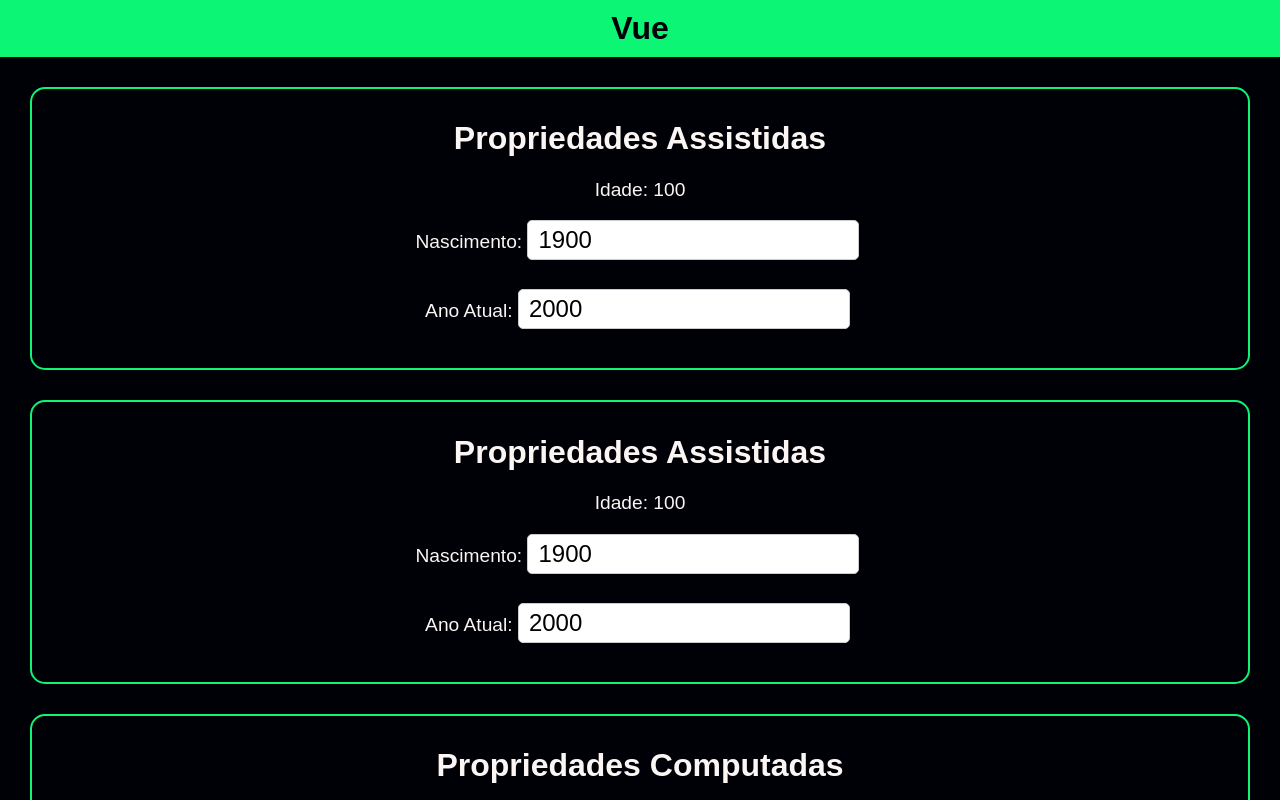
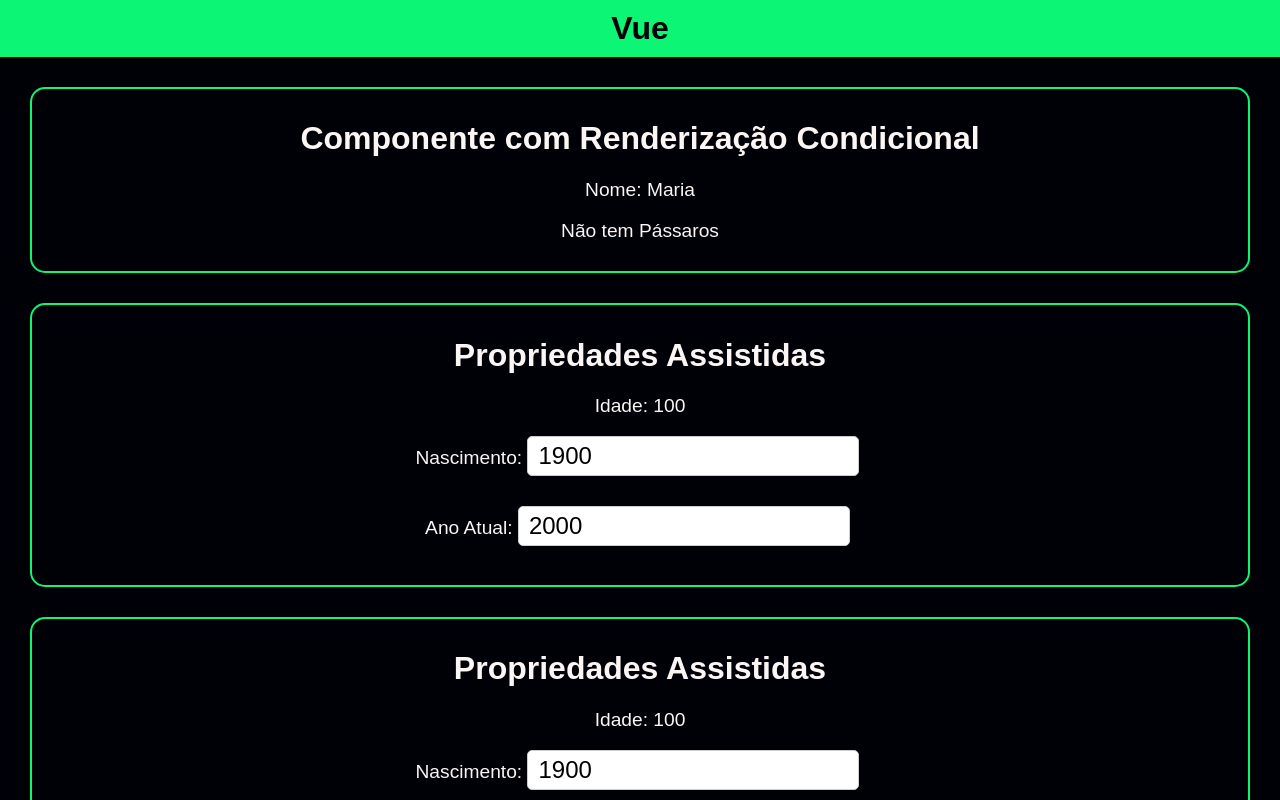
Before and after one commit to cleitonsilva14/aulao-vue, a Vue app: page / in a window 1280 px wide. Shown: the top 800 px of the page. Built offline with nearby package versions, Linux system fonts and the light colour scheme.

Commit message:
Renderização Condicional

```diff
--- a/src/App.vue
+++ b/src/App.vue
@@ -9,6 +9,7 @@ import ComProps from './components/ComProps.vue';
 import EscutaEvento from './components/EscutaEvento.vue';
 import PropriedadesComputadas from './components/PropriedadesComputadas.vue';
 import PropriedadesAssistidas from './components/PropriedadesAssistidas.vue';
+import RenderizacaoCondicional from './components/RenderizacaoCondicional.vue';
 
 // comunicação PAI -> Filho (utilizando props)
 const borracha = "Borracha Azul"
@@ -18,6 +19,8 @@ const precoBorracha = 2.50
 <!-- HTML -->
 <template>
   <header>Vue</header>
+
+  <RenderizacaoCondicional nome="Maria" :quantidade="0"/>
 
   <PropriedadesAssistidas />
 
--- /dev/null
+++ b/src/components/RenderizacaoCondicional.vue
@@ -0,0 +1,22 @@
+<template>
+    <div class="componente">
+        <h1>Componente com Renderização Condicional</h1>
+        <p>Nome: {{ nome }}</p>
+
+        <p v-if="quantidade === 0">Não tem Pássaros</p>
+        <p v-else-if="quantidade === 1">Tem um Pássaro</p>
+        <p v-else>Tem muitos Pássaros</p>
+
+    </div>
+</template>
+
+<script setup>
+    import { defineProps } from 'vue';
+    defineProps({
+        nome: String,
+        quantidade: Number
+    })
+
+
+
+</script>
```
